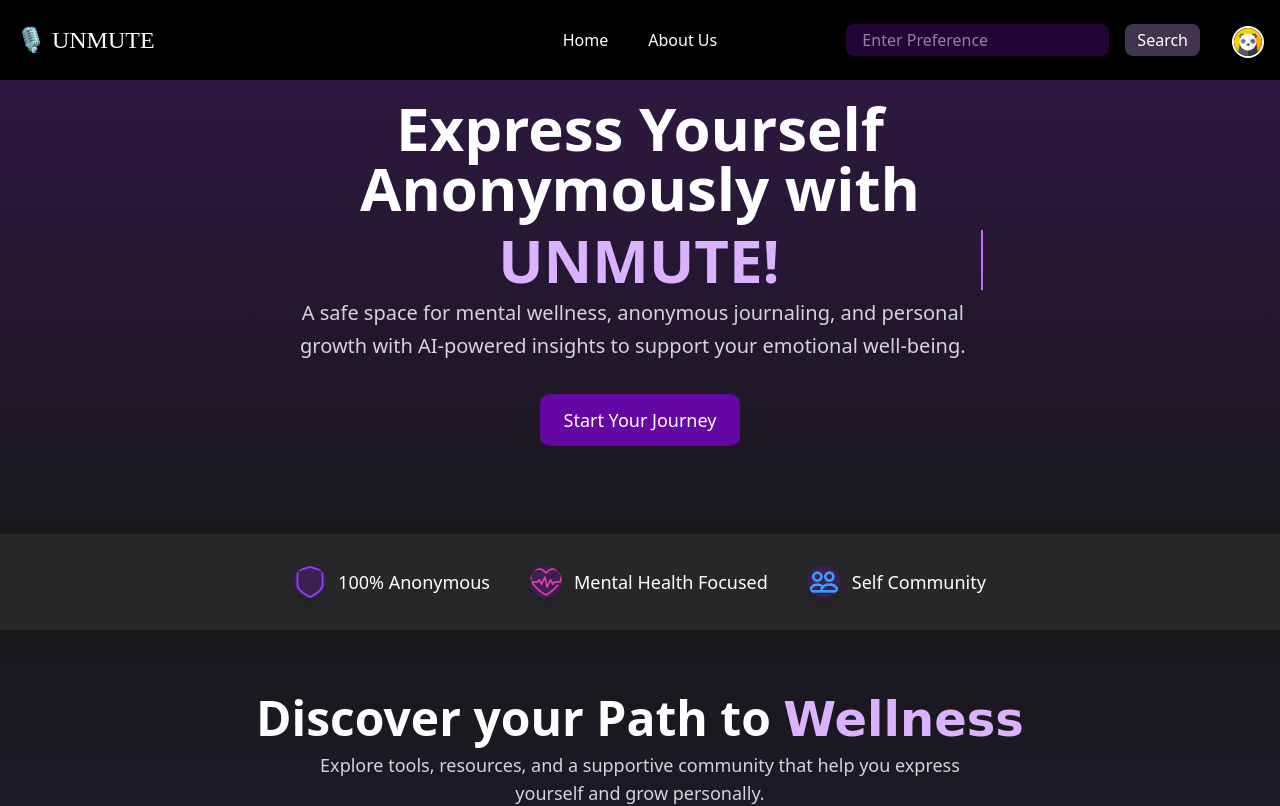
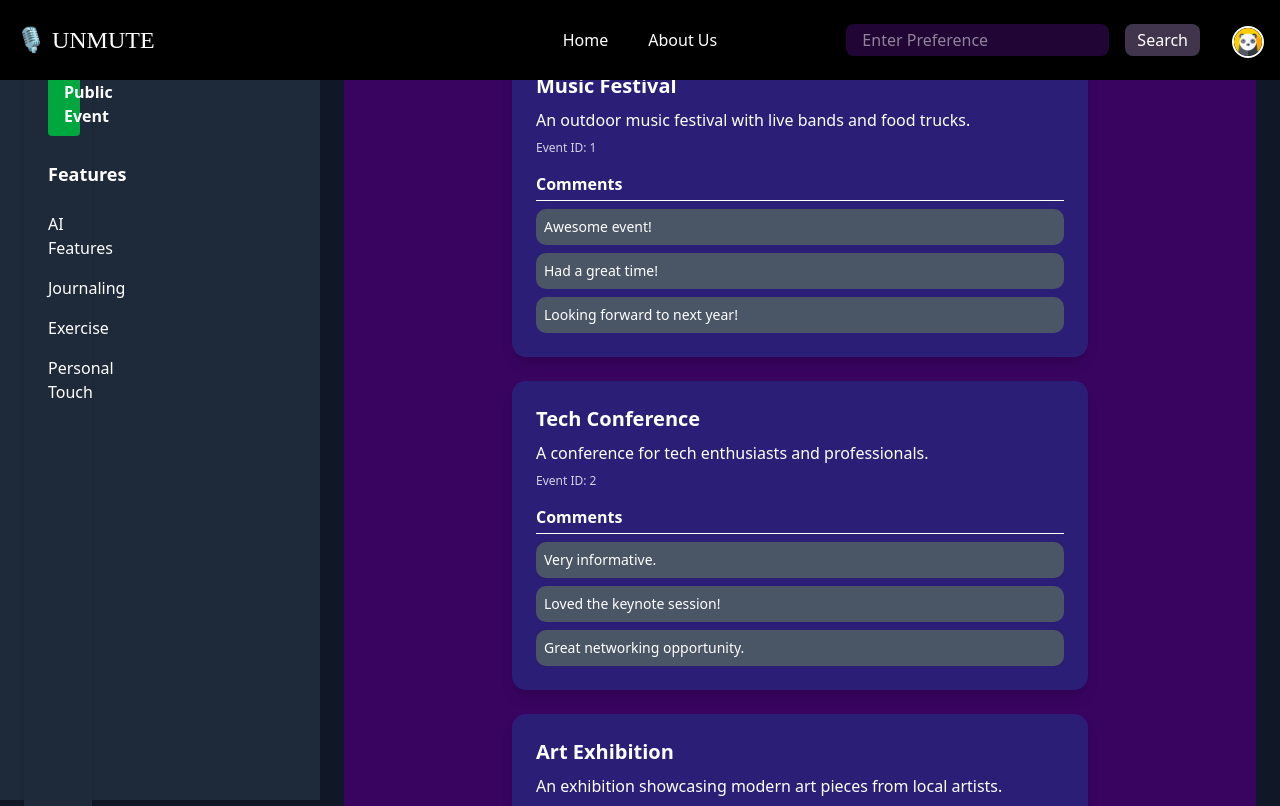
Before and after one commit to raunak300/MajorProject, a React (Vite) app in the folder Frontend/: page /public in a window 1280 px wide. Shown: the top 806 px of the page. Built offline with nearby package versions, Linux system fonts and the light colour scheme; no server answers; a web font is replaced by a local one.

Commit message:
public minimal UI made

```diff
--- a/Frontend/src/App.jsx
+++ b/Frontend/src/App.jsx
@@ -7,6 +7,7 @@ import { Route, Routes } from 'react-router-dom'
 import { useAppStore } from './Storage/store'
 import axios from 'axios'
 import { VERIFY_API } from "@/API/apicalls";
+import Public from './Pages/Public'
 
 
 
@@ -41,14 +42,14 @@ function App() {
         <Routes>
           <Route path={'/'} element={<Home />} />
           <Route path={'/auth'} element={<AuthPage />} />
-          {/* <Route path="/" element={<ProtectedRoute component={Home} />} /> */}
-
+          <Route path={'/public'} element={ <Public/> } />
           <Route path={'*'} element={<Home />} />
         </Routes>
       </BrowserRouter>
     </>
   )
 }
+{/* <Route path="/" element={<ProtectedRoute component={Home} />} /> */}
 
 export default App;
 
--- /dev/null
+++ b/Frontend/src/Components/ContentPublic/PublicCard.jsx
@@ -0,0 +1,54 @@
+import React from 'react';
+
+const PublicCard = () => {
+    const events = [
+        {
+            VENT_ID: 1,
+            Title: "Music Festival",
+            description: "An outdoor music festival with live bands and food trucks.",
+            comments: ["Awesome event!", "Had a great time!", "Looking forward to next year!"]
+        },
+        {
+            VENT_ID: 2,
+            Title: "Tech Conference",
+            description: "A conference for tech enthusiasts and professionals.",
+            comments: ["Very informative.", "Loved the keynote session!", "Great networking opportunity."]
+        },
+        {
+            VENT_ID: 3,
+            Title: "Art Exhibition",
+            description: "An exhibition showcasing modern art pieces from local artists.",
+            comments: ["Beautiful artwork.", "Very inspiring!", "Would love to see more."]
+        }
+    ];
+
+    return (
+        <div className="flex flex-col gap-6 p-6 bg-purple-950/90 min-h-screen">
+            {events.map((event) => (
+                <div
+                    key={event.VENT_ID}
+                    className="bg-blue-900/50 text-white p-6 rounded-xl shadow-lg w-2/3 mx-auto"
+                >
+                    <div className="text-xl font-bold mb-2">{event.Title}</div>
+                    <div className="mb-2">{event.description}</div>
+                    <div className="text-xs opacity-80 mb-4">Event ID: {event.VENT_ID}</div>
+                    <div>
+                        <div className="font-bold mb-2 border-b border-white pb-1">Comments</div>
+                        <div className="flex flex-col gap-2">
+                            {event.comments.map((cmt, idx) => (
+                                <div
+                                    key={idx}
+                                    className="bg-gray-600 p-2 rounded-lg text-sm"
+                                >
+                                    {cmt}
+                                </div>
+                            ))}
+                        </div>
+                    </div>
+                </div>
+            ))}
+        </div>
+    );
+};
+
+export default PublicCard;
--- /dev/null
+++ b/Frontend/src/Components/ContentPublic/PublicContent.jsx
@@ -0,0 +1,13 @@
+import React from 'react'
+import PublicCard from './PublicCard'
+import Sidebar from '../Sidebar'
+const PublicContent = () => {
+  return (
+    <div>
+        <PublicCard />
+
+    </div>
+  )
+}
+
+export default PublicContent
--- /dev/null
+++ b/Frontend/src/Components/Sidebar.jsx
@@ -0,0 +1,23 @@
+import React from 'react';
+
+const Sidebar = () => {
+  return (
+    <div className="bg-gray-800 text-white w-1/4 min-h-screen p-6 rounded-lg shadow-md flex flex-col gap-6">
+      {/* Top Button */}
+      <button className="bg-green-600 hover:bg-green-500 text-white font-bold py-2 px-4 rounded">
+        Your Public Event
+      </button>
+
+      {/* Feature Navigation */}
+      <div className="flex flex-col gap-4">
+        <h2 className="text-lg font-semibold mb-2">Features</h2>
+        <a href="#ai-features" className="hover:text-gray-300 cursor-pointer">AI Features</a>
+        <a href="#journaling" className="hover:text-gray-300 cursor-pointer">Journaling</a>
+        <a href="#exercise" className="hover:text-gray-300 cursor-pointer">Exercise</a>
+        <a href="#personal-touch" className="hover:text-gray-300 cursor-pointer">Personal Touch</a>
+      </div>
+    </div>
+  );
+};
+
+export default Sidebar;
--- /dev/null
+++ b/Frontend/src/Pages/Public.jsx
@@ -0,0 +1,32 @@
+import React from 'react';
+import Nav from '@/Components/Nav';
+import Footer from '@/Components/Footer';
+import PublicContent from '@/Components/ContentPublic/PublicContent';
+import Sidebar from '@/Components/Sidebar';
+
+const Public = () => {
+  return (
+    <div className="bg-gray-900 min-h-screen flex flex-col">
+      {/* Navigation */}
+      <Nav />
+
+      {/* Main Layout: Sidebar + Content */}
+      <div className="flex flex-1">
+        {/* Sidebar */}
+        <div className="w-1/4 bg-gray-800 p-6 sticky top-0 h-screen">
+          <Sidebar />
+        </div>
+
+        {/* Content Area */}
+        <div className="flex-1 p-6">
+          <PublicContent />
+        </div>
+      </div>
+
+      {/* Footer */}
+      <Footer />
+    </div>
+  );
+};
+
+export default Public;
```
Also changed, not shown: 1 other file (tests, documents, lock files or other folders).
